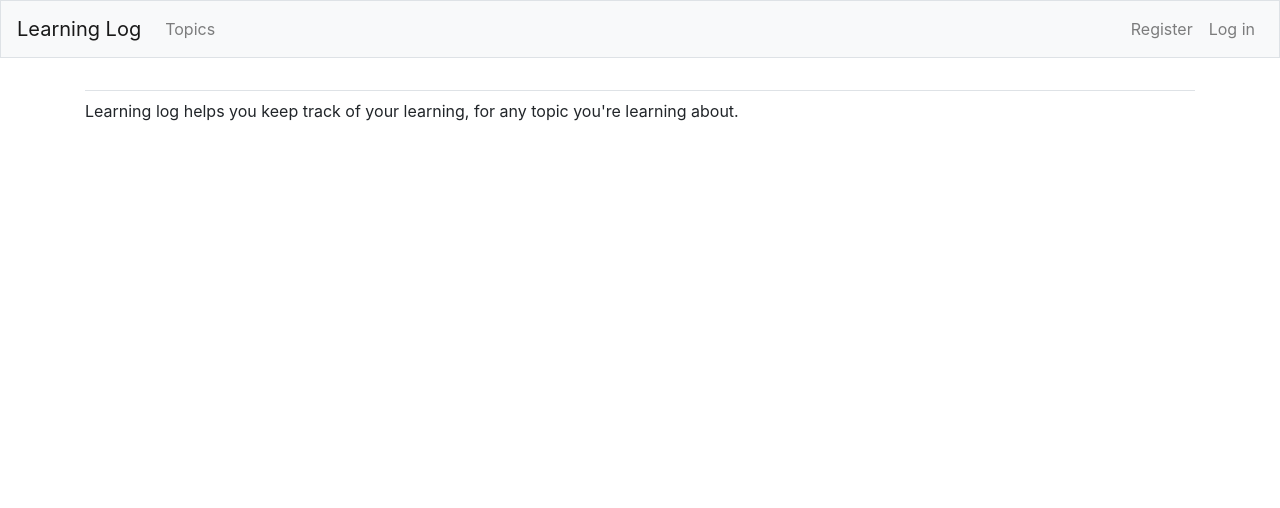
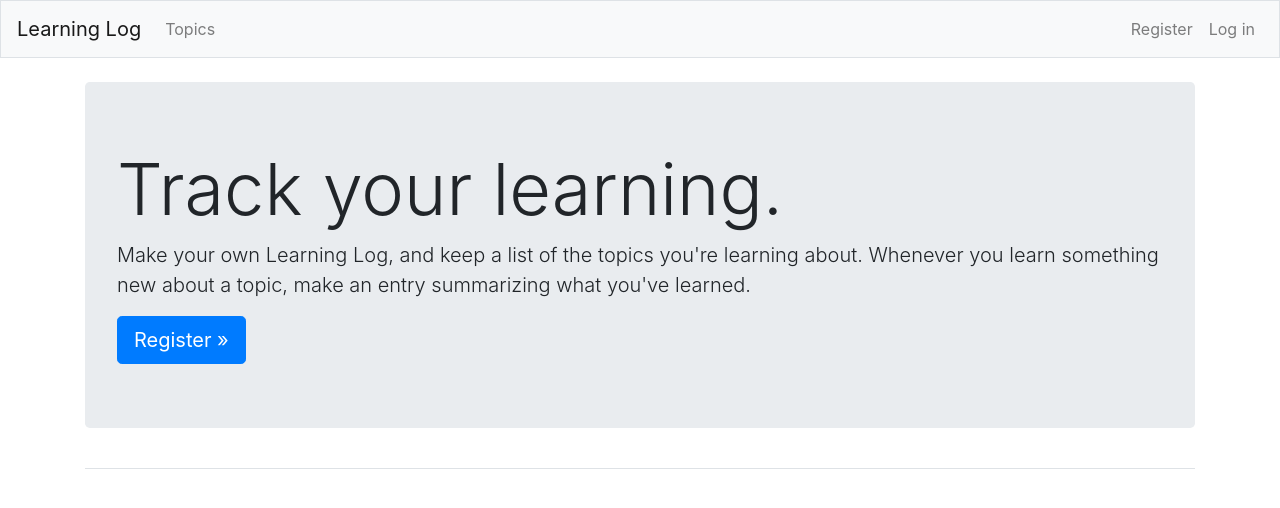
Before and after one commit to jesusross15/learning-_log, a Django app: page / in a window 1280 px wide. Shown: the top 508 px of the page. Run offline with Django 4.2, Linux system fonts and the light colour scheme; some libraries are stand-ins or nearby versions.

Commit message:
styling home page and login page

```diff
--- a/learning_logs/templates/learning_logs/base.html
+++ b/learning_logs/templates/learning_logs/base.html
@@ -56,7 +56,7 @@
     </div>
   </nav>
 
-  <main role="main" class="container">
+  <main role="main" class="container"> {# Main part of the page #}
       <div class="pb-2 mb-2 border-bottom">
         {% block page_header %}{% endblock page_header %}
       </div>
--- a/learning_logs/templates/learning_logs/index.html
+++ b/learning_logs/templates/learning_logs/index.html
@@ -1,6 +1,15 @@
 {% extends "learning_logs/base.html"%}
 
-{% block content %}
+{% block page_header %}
+    <div class="jumbotron">
+        <h1 class="display-3">Track your learning.</h1>
 
-<p> Learning log helps you keep track of your learning, for any topic you're learning about. </p>
-{% endblock content %}
+        <p class="lead">Make your own Learning Log, and keep a list of the topics
+                you're learning about. Whenever you learn something new about a topic,
+                make an entry summarizing what you've learned.</p>
+
+        <a class="btn btn-lg btn-primary" href="{% url 'users:register' %}"
+            role="button">Register &raquo;</a>
+
+    </div>
+{% endblock page_header %}
```
